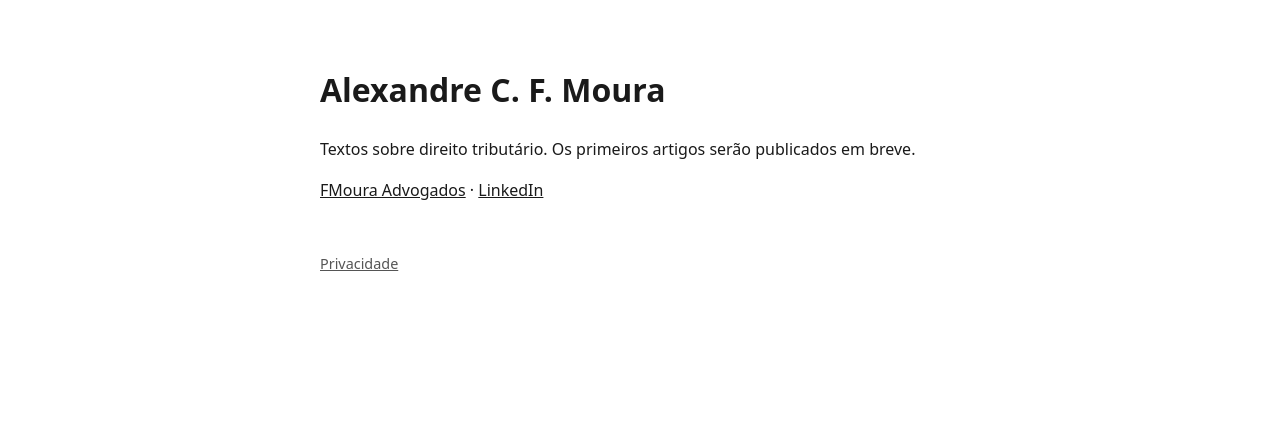
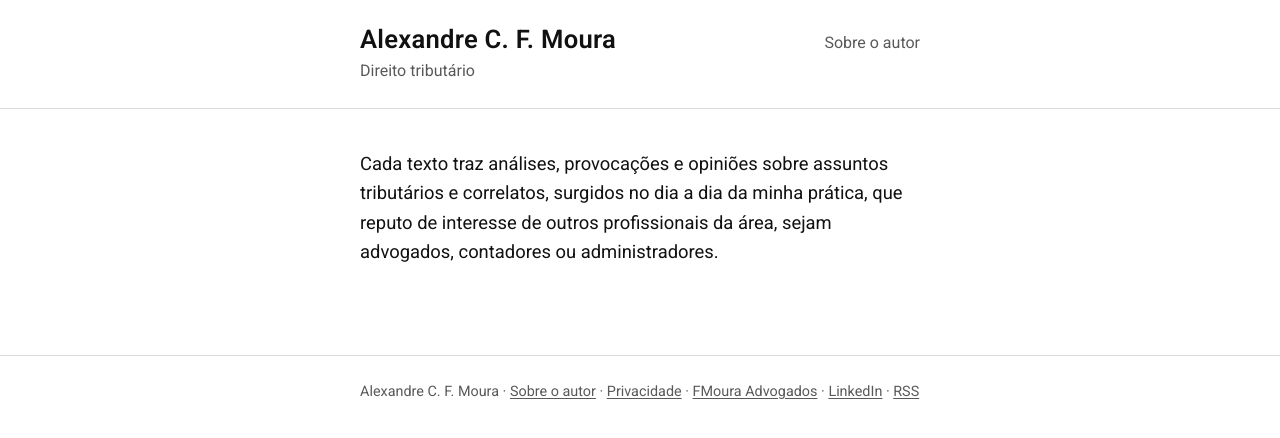
Before and after one commit to fmouraadvogados/blog, a Jekyll site: the page built from index.html, in a window 1280 px wide. Shown: the top 438 px of the page. Built offline with Jekyll 4.4.1, drawn with Linux system fonts in a browser that asks for light colours.

Commit message:
Layout v1: configuração, páginas e textos fixos (B86)

```diff
--- a/_config.yml
+++ b/_config.yml
@@ -1,8 +1,23 @@
 title: "Alexandre C. F. Moura"
-description: "Textos de Alexandre C. F. Moura sobre direito tributário."
+title_home: "Alexandre C. F. Moura · Direito tributário"
+description: "Análises de direito tributário e assuntos relacionados, por Alexandre C. F. Moura, advogado."
 url: "https://alexandrecfmoura.blog"
+baseurl: ""
 lang: pt-BR
+timezone: America/Sao_Paulo
+permalink: /:title/
+markdown: kramdown
+kramdown:
+  input: GFM
 plugins:
+  - jekyll-feed
   - jekyll-sitemap
+feed:
+  path: feed.xml
+author:
+  name: "Alexandre C. F. Moura"
 exclude:
   - README.md
+  - Gemfile
+  - Gemfile.lock
+  - vendor
--- a/index.html
+++ b/index.html
@@ -1,23 +1,17 @@
 ---
-layout: null
-title: Alexandre C. F. Moura
+layout: default
 ---
-<!DOCTYPE html>
-<html lang="pt-BR">
-<head>
-<meta charset="utf-8">
-<meta name="viewport" content="width=device-width, initial-scale=1">
-<title>Alexandre C. F. Moura</title>
-<meta name="description" content="Textos de Alexandre C. F. Moura sobre direito tributário.">
-<link rel="canonical" href="https://alexandrecfmoura.blog/">
-<style>body{font-family:system-ui,-apple-system,"Segoe UI",Roboto,sans-serif;max-width:40rem;margin:4rem auto;padding:0 1.25rem;line-height:1.6;color:#1a1a1a}a{color:inherit}footer{margin-top:3rem;font-size:.9rem;color:#555}</style>
-</head>
-<body>
-<main>
-<h1>Alexandre C. F. Moura</h1>
-<p>Textos sobre direito tributário. Os primeiros artigos serão publicados em breve.</p>
-<p><a href="https://fmouraadvogados.com">FMoura Advogados</a> · <a href="https://www.linkedin.com/in/alexandrecfmoura">LinkedIn</a></p>
-</main>
-<footer><a href="/privacidade.html">Privacidade</a></footer>
-</body>
-</html>
+<section class="abertura">
+  <p>Cada texto traz análises, provocações e opiniões sobre assuntos tributários e correlatos, surgidos no dia a dia da minha prática, que reputo de interesse de outros profissionais da área, sejam advogados, contadores ou administradores.</p>
+</section>
+{%- if site.posts.size > 0 %}
+<section class="lista" aria-label="Textos publicados">
+  {%- for post in site.posts %}
+  <article class="item">
+    <h2><a href="{{ post.url }}">{{ post.title }}</a></h2>
+    <p class="data"><time datetime="{{ post.date | date: '%Y-%m-%d' }}">{{ post.date | date: "%d/%m/%Y" }}</time></p>
+    <p>{{ post.description }}</p>
+  </article>
+  {%- endfor %}
+</section>
+{%- endif %}
```
Also changed, not shown: 404.html (added, +9 -0 lines), privacidade.html (+3 -16 lines), sobre.md (added, +21 -0 lines).
